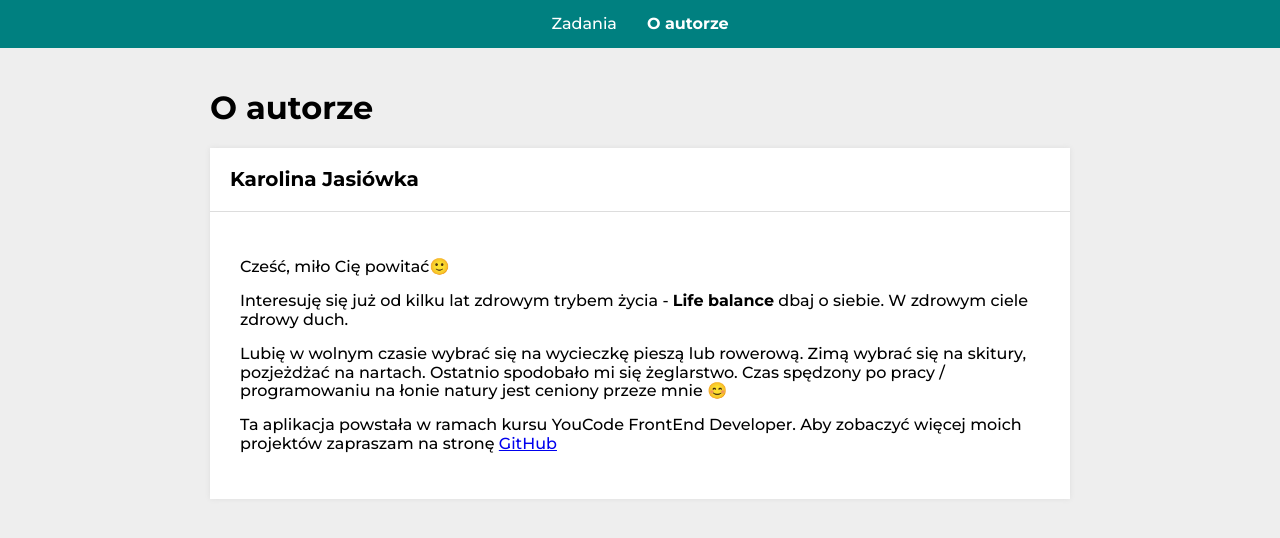
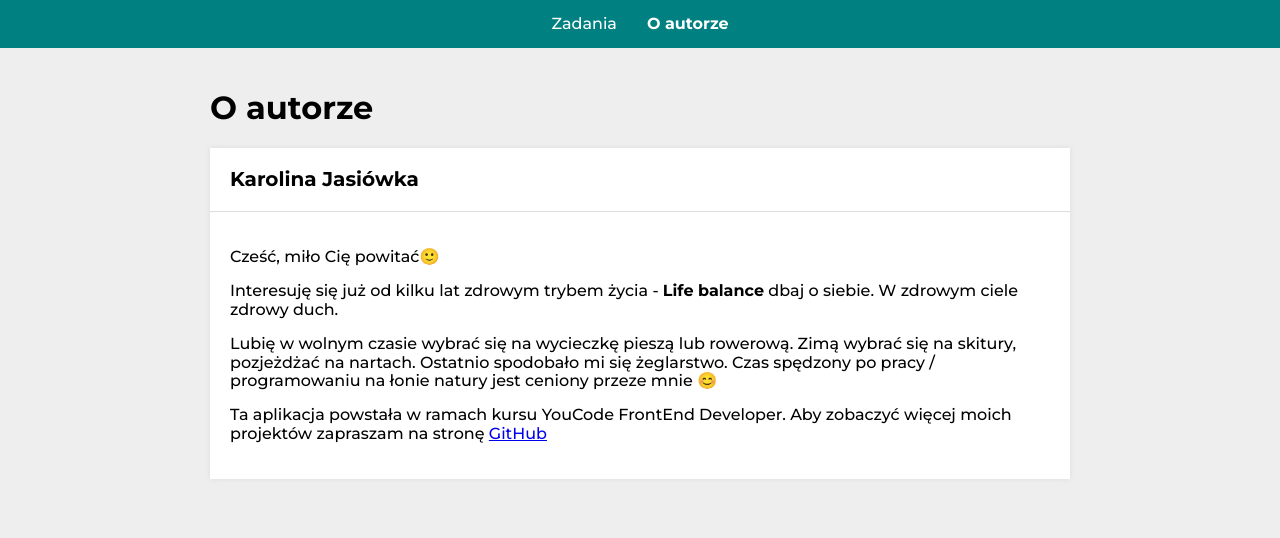
Before and after one commit to KarolinaJ33/to-do-list-react, a React (Create React App) app: page /#/autor in a window 1280 px wide. Shown: the top 538 px of the page. Built offline with nearby package versions, Linux system fonts and the light colour scheme.

Commit message:
deletede wrapper

```diff
--- a/src/features/AuthorPage/index.js
+++ b/src/features/AuthorPage/index.js
@@ -1,7 +1,6 @@
 import { Container } from "../../common/Container/styled";
 import Header from "../../common/Header";
 import Section from "../../common/Section";
-import { Wrapper } from "./styled";
 
 export default () => (
     <Container>
@@ -9,7 +8,7 @@ export default () => (
         <Section
             title="Karolina Jasiówka"
             body={
-                <Wrapper>
+                <>
                     <p>Cześć, miło Cię powitać🙂</p>
                     <p>
                         Interesuję się już od kilku lat zdrowym trybem życia -{" "}
@@ -35,7 +34,7 @@ export default () => (
                             GitHub
                         </a>
                     </p>
-                </Wrapper>
+                </>
             }
         />
     </Container>
--- a/src/features/AuthorPage/styled.js
+++ /dev/null
@@ -1,5 +0,0 @@
-import styled from "styled-components";
-
-export const Wrapper = styled.div`
-padding 10px;
-`;
```
